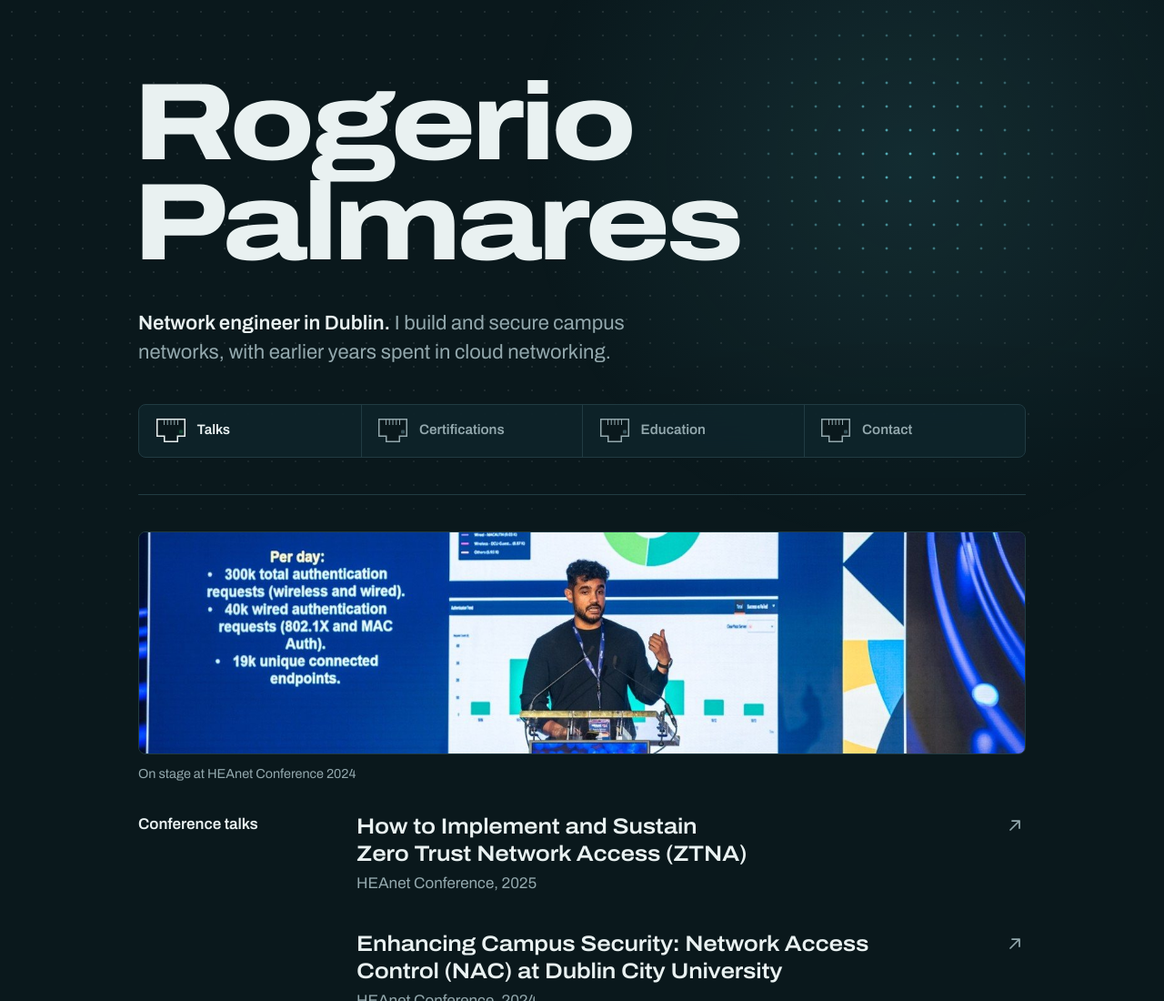
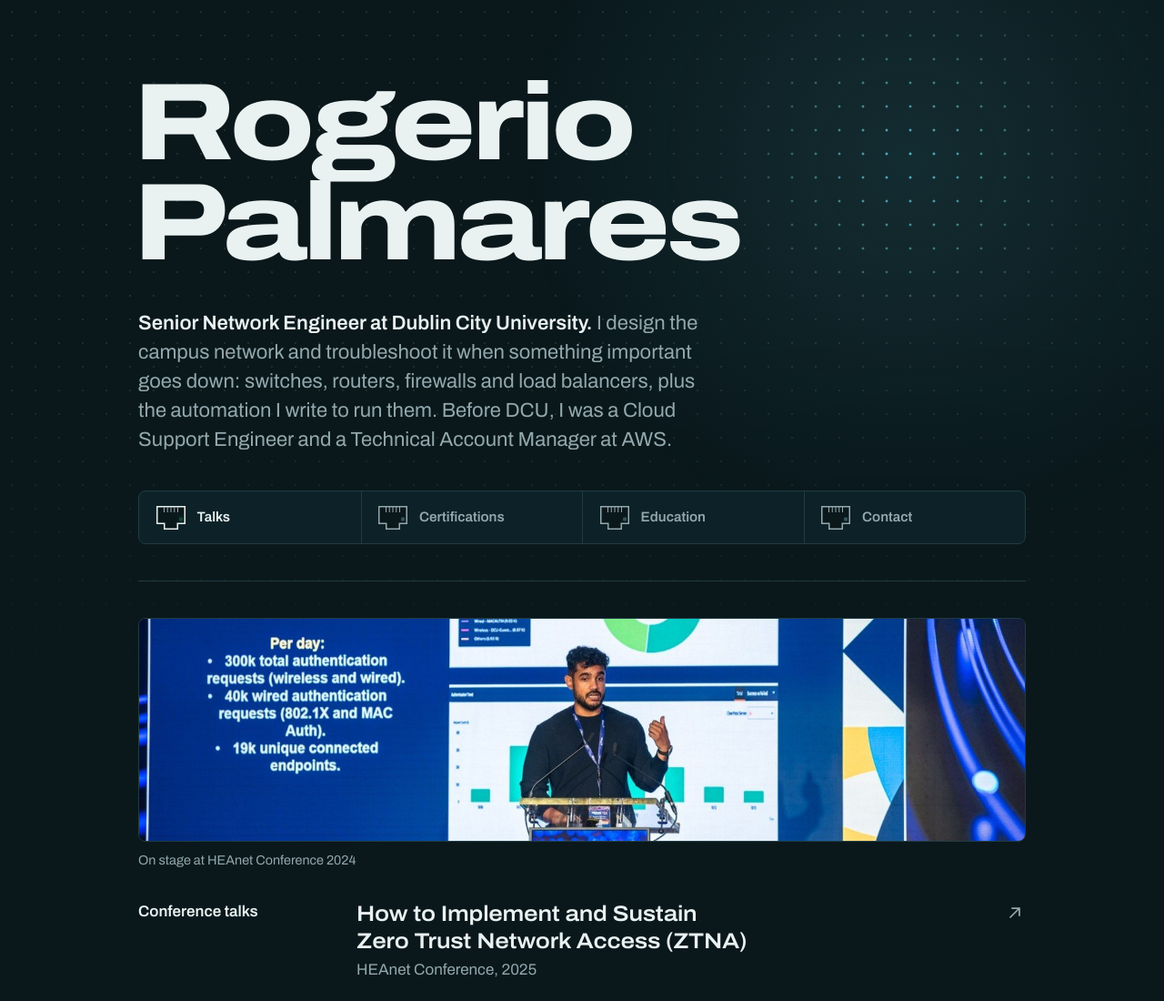
Before and after one commit to rogeriojrpalmares/rogeriojrpalmares.github.io, a plain HTML site: page index.html in a window 1280 px wide. Shown: the top 1100 px of the page at 91% size. Drawn offline with Linux system fonts and the light colour scheme.

Commit message:
Intro: current role at DCU, scope of work, and AWS roles
Co-Authored-By: Claude Fable 5.2 <noreply@anthropic.com>
Claude-Session: https://claude.ai/code/session_01C1qnUkghUgwVEphWWXMM3L

```diff
--- a/assets/css/site.css
+++ b/assets/css/site.css
@@ -159,7 +159,7 @@ a:hover { text-decoration-thickness: 2px; }
 }
 
 .hero .intro {
-  max-width: 34rem;
+  max-width: 40rem;
   margin: clamp(1.5rem, 4vh, 2.5rem) 0 0;
   font-size: clamp(1.15rem, 2vw, 1.375rem);
   line-height: 1.45;
--- a/index.html
+++ b/index.html
@@ -3,13 +3,13 @@
 <head>
   <meta charset="utf-8">
   <meta name="viewport" content="width=device-width, initial-scale=1">
-  <title>Rogerio Palmares, Network Engineer</title>
-  <meta name="description" content="Rogerio Palmares is a network engineer in Dublin working on campus networks and network security, with a background in cloud networking. Conference talks, certifications and education.">
+  <title>Rogerio Palmares, Senior Network Engineer</title>
+  <meta name="description" content="Rogerio Palmares is a Senior Network Engineer at Dublin City University, working on campus network design, security and automation. Previously at AWS. Conference talks, certifications and education.">
   <link rel="canonical" href="https://rogeriopalmares.com/">
 
   <meta property="og:type" content="profile">
-  <meta property="og:title" content="Rogerio Palmares, Network Engineer">
-  <meta property="og:description" content="Network engineer in Dublin working on campus networks and network security, with a background in cloud networking.">
+  <meta property="og:title" content="Rogerio Palmares, Senior Network Engineer">
+  <meta property="og:description" content="Senior Network Engineer at Dublin City University: campus network design, security and automation. Previously at AWS.">
   <meta property="og:url" content="https://rogeriopalmares.com/">
 
   <meta name="theme-color" content="#0a181c">
@@ -24,7 +24,8 @@
     "@context": "https://schema.org",
     "@type": "Person",
     "name": "Rogerio Palmares",
-    "jobTitle": "Network Engineer",
+    "jobTitle": "Senior Network Engineer",
+    "worksFor": { "@type": "CollegeOrUniversity", "name": "Dublin City University" },
     "url": "https://rogeriopalmares.com/",
     "sameAs": ["https://www.linkedin.com/in/rogeriopalmares/"],
     "alumniOf": [
@@ -45,8 +46,10 @@
     <header class="hero">
       <h1><span>Rogerio</span> <span>Palmares</span></h1>
       <p class="intro">
-        <strong>Network engineer in Dublin.</strong>
-        I build and secure campus networks, with earlier years spent in cloud networking.
+        <strong>Senior Network Engineer at Dublin City University.</strong>
+        I design the campus network and troubleshoot it when something important goes down:
+        switches, routers, firewalls and load balancers, plus the automation I write to run them.
+        Before DCU, I was a Cloud Support Engineer and a Technical Account Manager at AWS.
       </p>
     </header>
 
```
